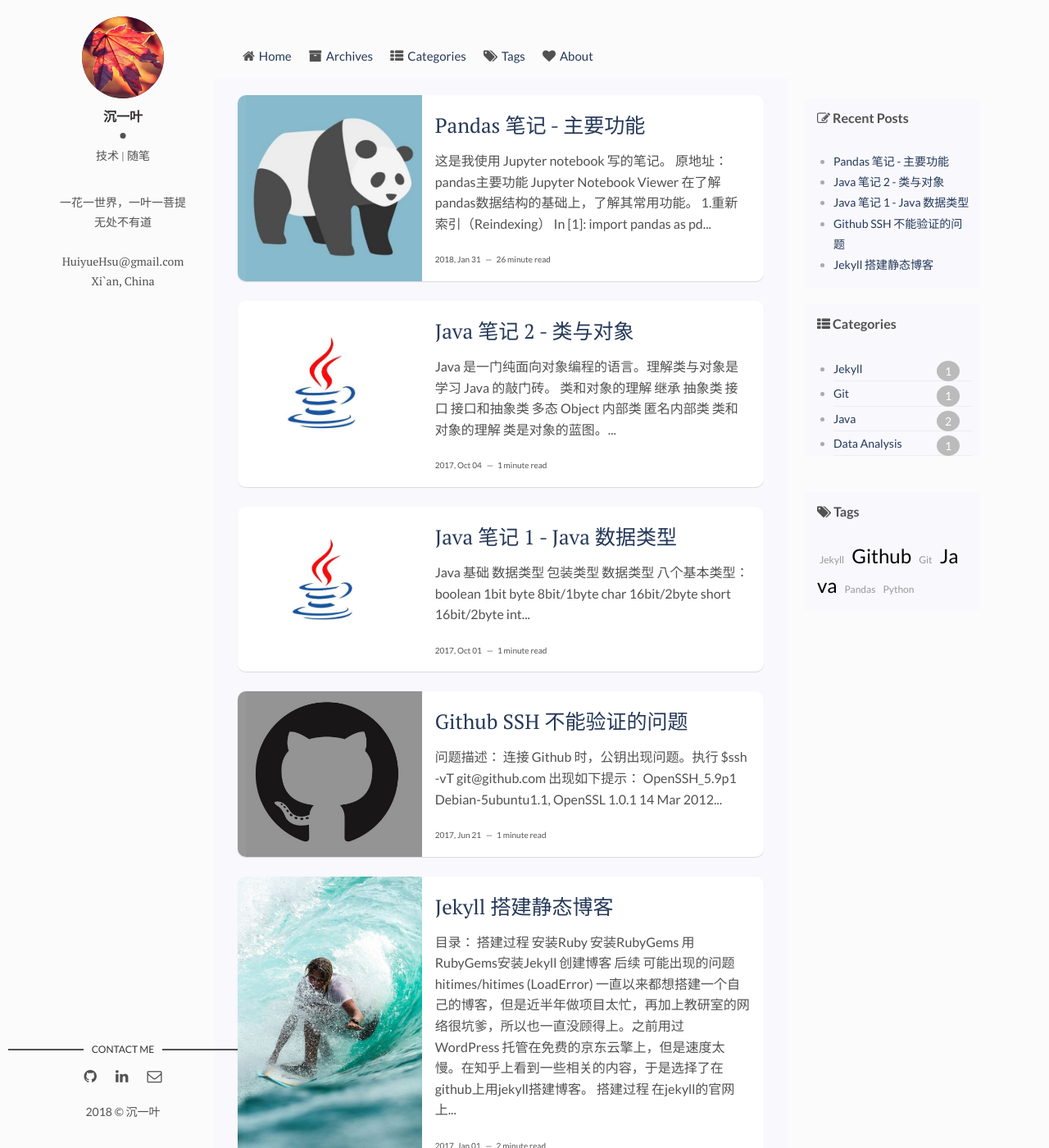
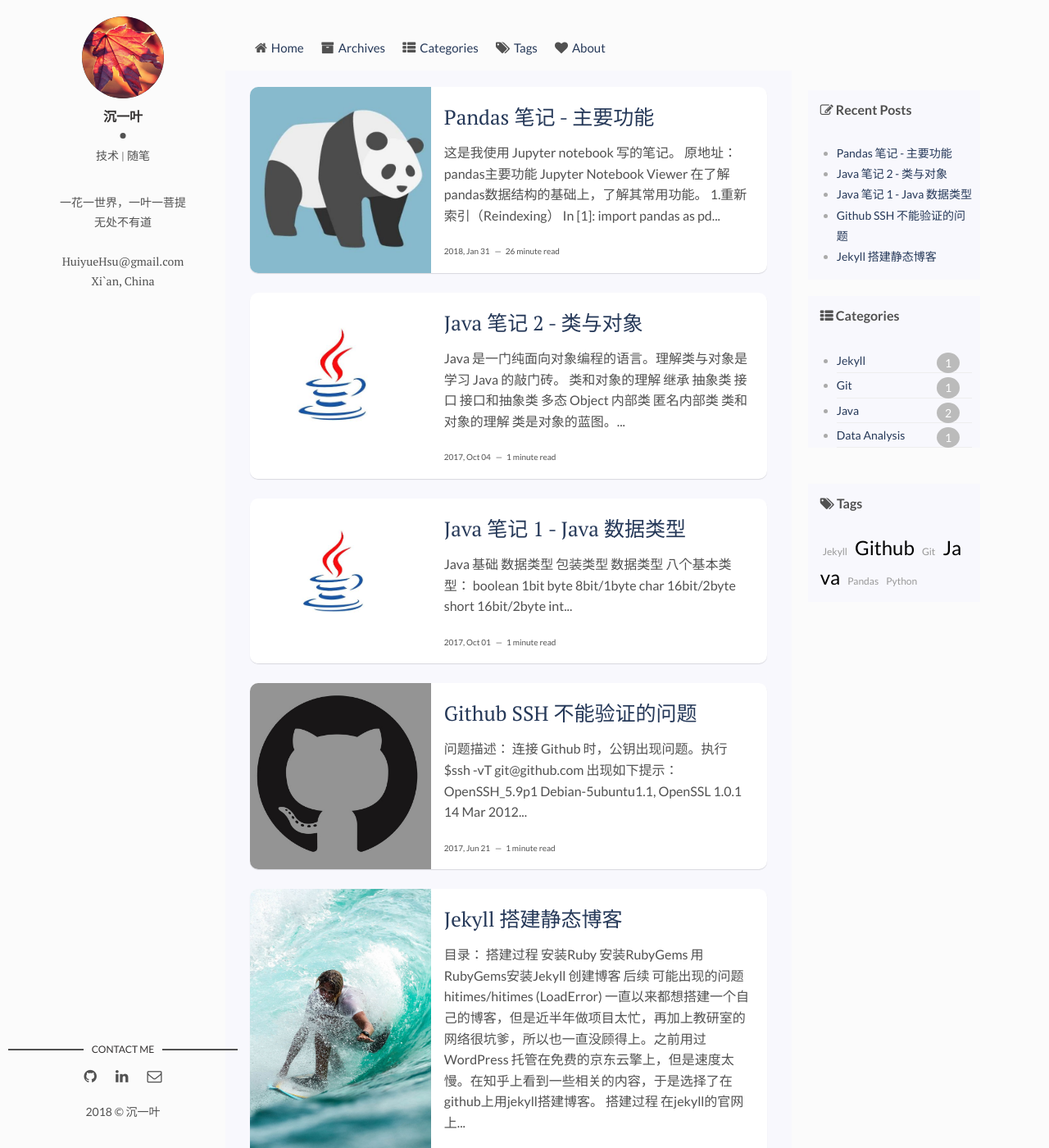
Before and after one commit to amos-hsu/amos-hsu.github.io, a Jekyll site: the page built from index.html, in a window 1280 px wide and 1400 px high. Shown: the whole window at 82% size. Built offline with Jekyll 4.4.1, drawn with Linux system fonts in a browser that asks for light colours; the list of posts is cut into pages by our own code.

Commit message:
home page layout

```diff
--- a/assets/css/main.css
+++ b/assets/css/main.css
@@ -28,8 +28,8 @@ html {
       -ms-flex-wrap: wrap;
           flex-wrap: wrap;
   padding-bottom: 15px;
-  margin-left: 20px;
-  margin-top: 20px;
+  margin-left: 35px;
+  margin-top: 10px;
   padding: 1rem;
     padding-top: 1rem;
     padding-right: 1rem;
@@ -1858,7 +1858,7 @@ a.newer-posts:hover {
 .page {
   width: 2040px;
   /* box-sizing: border-box; */
-  margin: 0 auto;
+  margin: 0 auto auto 15px;
 }
 @media screen and (max-width: 1150px){
   .page {
```
